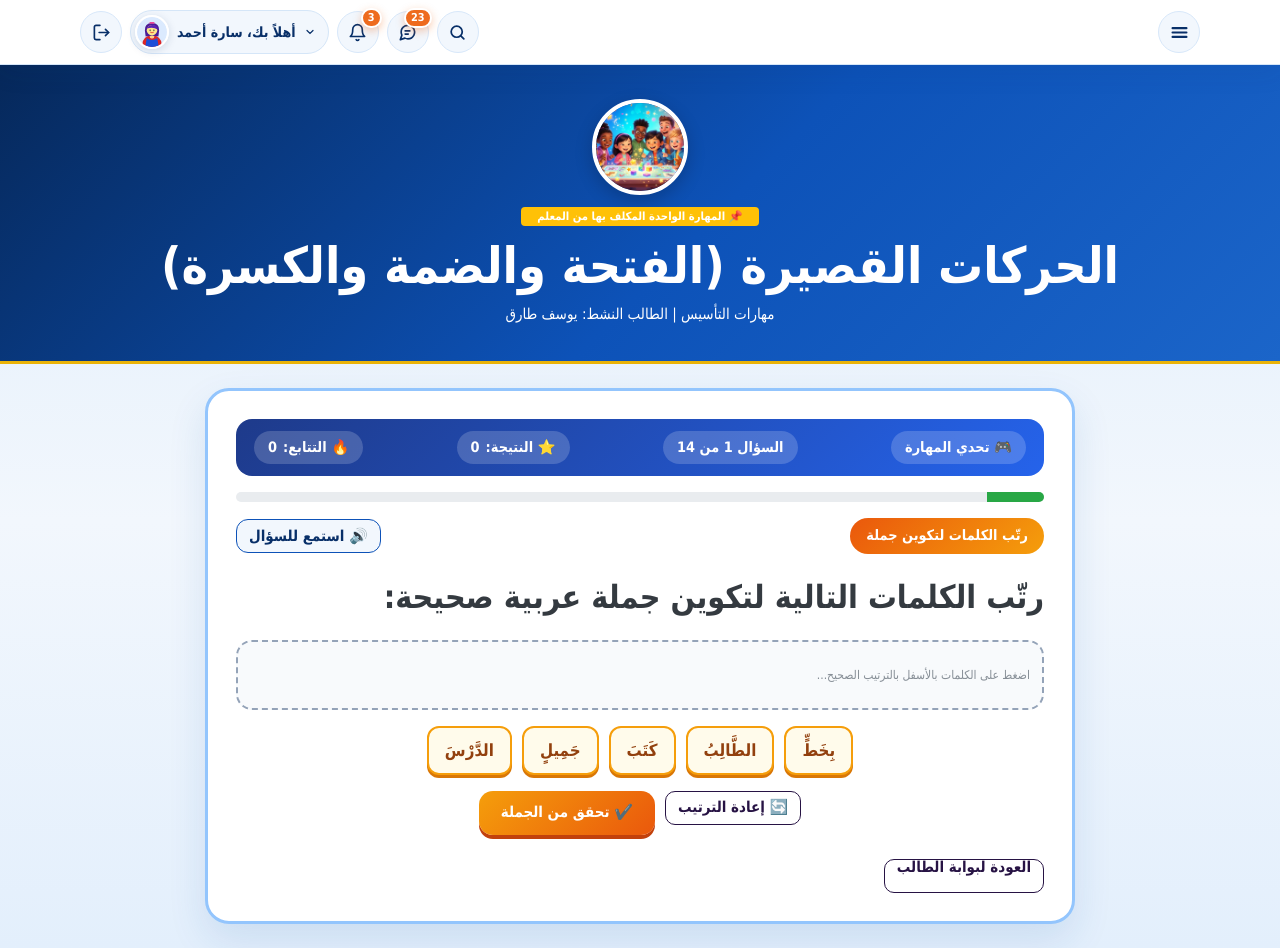
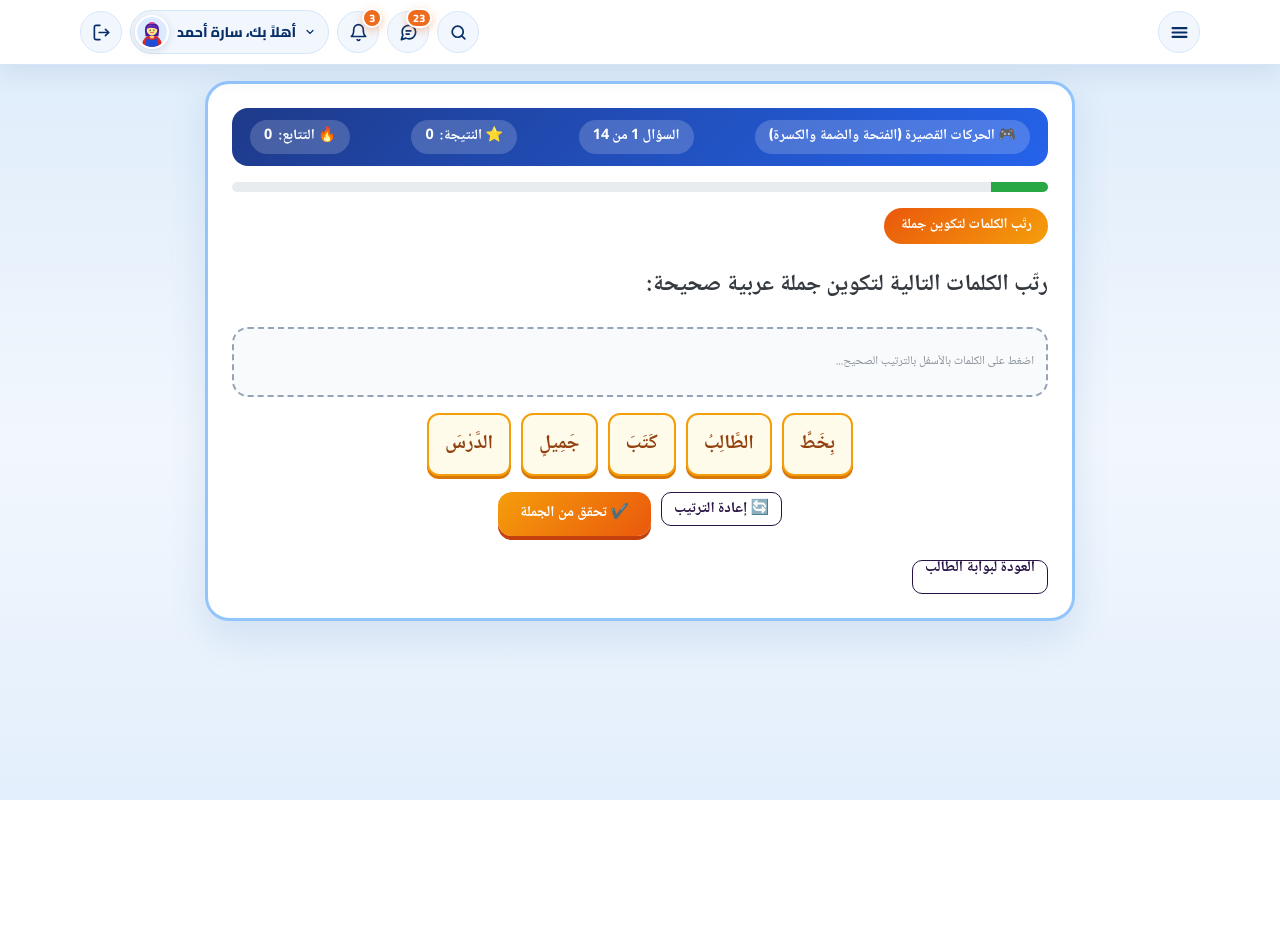
Before and after one commit to ee24ed-ctrl/iqra-arabic-platform, a plain HTML site: page الأنشطة/index.html in a window 1280 px wide. After the commit the page ends 800 px from the top, so only its background shows below. Drawn offline with nearby package versions, Linux system fonts and the light colour scheme.

Commit message:
Remove activities hero banner and listening, improve Arabic font with tashkeel

```diff
--- a/الأنشطة/index.html
+++ b/الأنشطة/index.html
@@ -5,24 +5,35 @@
   <meta name="viewport" content="width=device-width, initial-scale=1.0">
   <title>الألعاب التفاعلية للمهارات – أقرأ بالعربية</title>
   <link rel="icon" href="../favicon.ico">
+  <link rel="preconnect" href="https://fonts.googleapis.com">
+  <link rel="preconnect" href="https://fonts.gstatic.com" crossorigin>
+  <link href="https://fonts.googleapis.com/css2?family=Cairo:wght@600;700;800&family=Noto+Naskh+Arabic:wght@500;600;700&display=swap" rel="stylesheet">
   <link rel="stylesheet" href="../wp-content/themes/kindori/assets/css/bootstrap.min.css">
   <link rel="stylesheet" href="../wp-content/themes/kindori/assets/css/awesome5.min.css">
   <link rel="stylesheet" href="../wp-content/themes/kindori/assets/css/theme.css">
   <link rel="stylesheet" href="../assets/mobile-responsive.css?v=20261116_3">
   <style>
-    body { direction: rtl; text-align: right; background: linear-gradient(180deg, #eff6ff 0%, #f8fafc 100%); font-family: Tahoma, Arial, sans-serif; min-height: 100vh; }
+    body {
+      direction: rtl; text-align: right;
+      background: linear-gradient(180deg, #eff6ff 0%, #f8fafc 100%);
+      font-family: 'Noto Naskh Arabic', 'Cairo', Tahoma, Arial, sans-serif;
+      font-feature-settings: "kern" 1, "liga" 1, "calt" 1;
+      letter-spacing: 0;
+      min-height: 100vh;
+    }
     .portal-header { background: #fff; box-shadow: 0 4px 18px rgba(0,0,0,0.06); padding: 12px 0; }
     .portal-header img.logo { max-height: 48px; }
-    .portal-banner {
-      background: linear-gradient(120deg, rgba(28, 90, 166, 0.94), rgba(19, 64, 120, 0.94)),
-        url("../wp-content/uploads/2022/06/bg-page-title-copy.webp") center/cover no-repeat;
-      color: #fff; padding: 34px 0; text-align: center;
-    }
-    .portal-banner h1 { color: #fff; font-weight: 800; margin-bottom: 6px; }
     .act-card {
-      background: #fff; border-radius: 24px; padding: 28px;
+      background: #fff; border-radius: 24px; padding: 24px;
       box-shadow: 0 16px 38px rgba(28, 90, 166, 0.12); border: 3px solid #93c5fd;
       position: relative; overflow: hidden; animation: fadeSlideIn 0.35s ease-out;
+    }
+    .act-card h4 {
+      font-family: 'Noto Naskh Arabic', 'Cairo', Arial, sans-serif;
+      font-size: 1.45rem;
+      line-height: 2.2;
+      font-weight: 700;
+      letter-spacing: 0;
     }
     .game-hud {
       display: flex; flex-wrap: wrap; justify-content: space-between; align-items: center; gap: 10px;
@@ -44,7 +55,8 @@
     .opt-btn {
       display: flex; align-items: center; gap: 12px; width: 100%; text-align: right;
       padding: 14px 18px; border-radius: 16px; border: 2px solid #cbd5e1; background: #f8fafc;
-      font-size: 1.12rem; font-weight: 800; color: #1e293b; cursor: pointer; margin-bottom: 10px;
+      font-family: 'Noto Naskh Arabic', 'Cairo', Arial, sans-serif;
+      font-size: 1.32rem; line-height: 2.1; font-weight: 700; letter-spacing: 0; color: #1e293b; cursor: pointer; margin-bottom: 10px;
       transition: transform 0.15s, border-color 0.2s, background 0.2s;
     }
     .opt-btn:hover:not(:disabled) { transform: translateY(-2px); border-color: #2563eb; background: #eff6ff; }
@@ -64,7 +76,8 @@
     }
     .order-bank { display: flex; flex-wrap: wrap; gap: 10px; justify-content: center; margin-bottom: 16px; }
     .word-chip {
-      padding: 10px 16px; border-radius: 12px; font-weight: 800; font-size: 1.05rem;
+      padding: 10px 16px; border-radius: 12px; font-weight: 700; font-size: 1.24rem; line-height: 2.0; letter-spacing: 0;
+      font-family: 'Noto Naskh Arabic', 'Cairo', Arial, sans-serif;
       border: 2px solid #f59e0b; background: #fffbeb; color: #92400e; cursor: pointer;
       box-shadow: 0 3px 0 #d97706;
     }
@@ -73,8 +86,9 @@
 
     /* Matching Pairs */
     .match-item {
-      width: 100%; text-align: center; padding: 13px 14px; border-radius: 14px; font-weight: 800;
-      font-size: 1.05rem; border: 2px solid #cbd5e1; background: #fff; color: #0f172a;
+      width: 100%; text-align: center; padding: 13px 14px; border-radius: 14px; font-weight: 700;
+      font-family: 'Noto Naskh Arabic', 'Cairo', Arial, sans-serif;
+      font-size: 1.24rem; line-height: 2.0; letter-spacing: 0; border: 2px solid #cbd5e1; background: #fff; color: #0f172a;
       cursor: pointer; margin-bottom: 10px; transition: all 0.16s;
     }
     .match-item.selected { border-color: #7c3aed; background: #f3e8ff; color: #5b21b6; transform: scale(1.02); }
@@ -95,16 +109,7 @@
   </style>
 </head>
 <body>
-  <section class="portal-banner">
-    <div class="container">
-      <img src="../assets/generated/arcade-hero.jpg" alt="الألعاب التفاعلية" style="width:96px;height:96px;object-fit:cover;border-radius:50%;border:4px solid #fff;box-shadow:0 6px 18px rgba(0,0,0,0.2);" class="mb-2">
-      <div class="mb-2"><span class="badge badge-warning text-white px-3 py-1" id="assignedBadge">📌 المهارة المكلف بها من المعلم</span></div>
-      <h1 id="actTitle">المهارة التفاعلية</h1>
-      <p id="actMeta" class="mb-0"></p>
-    </div>
-  </section>
-
-  <main class="container py-4">
+  <main class="container py-3">
     <div class="row">
       <div class="col-lg-9 mx-auto">
         <!-- Assigned Skill Intro / Single-Question Game Stage -->
@@ -126,27 +131,12 @@
       var activeId = params.get('id') || assignedId;
       var allSkills = (typeof S.getAllSkills === 'function') ? S.getAllSkills() : S.SKILLS;
       var skill = allSkills.find(function (x) { return x.id === activeId; }) || allSkills[0];
-      var isTeacherAssigned = (skill.id === assignedId);
-
-      $('#assignedBadge').text(isTeacherAssigned ? '📌 المهارة الواحدة المكلف بها من المعلم' : '🎮 تحدي مهارة تفاعلية');
-      $('#actTitle').text(skill.title);
-      $('#actMeta').text(skill.cat + ' | الطالب النشط: ' + sname);
 
       var quiz = S.getSkillQuiz(skill.id);
       var qIdx = 0;
       var score = 0;
       var streak = 0;
       var answered = false;
-
-      function speakArabic(text) {
-        if ('speechSynthesis' in window) {
-          window.speechSynthesis.cancel();
-          var u = new SpeechSynthesisUtterance(text);
-          u.lang = 'ar-SA';
-          u.rate = 0.9;
-          window.speechSynthesis.speak(u);
-        }
-      }
 
       function celebrate() {
         var $stage = $('#actStage');
@@ -167,7 +157,7 @@
 
         $s.append(
           '<div class="game-hud">' +
-            '<span class="hud-pill">🎮 تحدي المهارة</span>' +
+            '<span class="hud-pill">🎮 ' + skill.title + '</span>' +
             '<span class="hud-pill">السؤال ' + (qIdx + 1) + ' من ' + quiz.length + '</span>' +
             '<span class="hud-pill">⭐ النتيجة: <span id="hudScore">' + score + '</span></span>' +
             '<span class="hud-pill">🔥 التتابع: <span id="hudStreak">' + streak + '</span></span>' +
@@ -177,9 +167,8 @@
           '</div>' +
           '<div class="d-flex justify-content-between align-items-center flex-wrap mb-2" style="gap:8px;">' +
             '<span class="q-type-pill q-type-' + q.type + '">' + q.typeLabel + '</span>' +
-            '<button type="button" id="speakQBtn" class="btn btn-outline-primary btn-sm font-weight-bold">🔊 استمع للسؤال</button>' +
           '</div>' +
-          '<h4 class="font-weight-bold text-dark my-3" style="line-height:1.7;">' + q.question + '</h4>' +
+          '<h4 class="font-weight-bold text-dark my-3">' + q.question + '</h4>' +
           '<div id="qArea"></div>' +
           '<div id="qMsg" class="mt-3"></div>' +
           '<div class="d-flex justify-content-between align-items-center mt-4">' +
@@ -187,8 +176,6 @@
             '<button type="button" id="nextQBtn" class="btn-3d-green d-none">السؤال التالي ←</button>' +
           '</div>'
         );
-
-        $('#speakQBtn').on('click', function () { speakArabic(q.question); });
 
         var $area = $('#qArea');
 
@@ -205,7 +192,6 @@
             $btn.on('click', function () {
               if (answered) return;
               answered = true;
-              speakArabic(opt);
               $area.find('.opt-btn').prop('disabled', true);
               if (q.type === 'fill') {
                 $('#fillBlankSlot').text(opt).css({ borderBottomColor: i === q.answer ? '#16a34a' : '#dc2626', background: i === q.answer ? '#dcfce7' : '#fee2e2', color: i === q.answer ? '#166534' : '#991b1b' });
@@ -265,7 +251,6 @@
             var $c = $('<button type="button" class="word-chip" data-idx="' + idx + '" style="' + (isSentenceMode ? 'width:100%;text-align:right;' : '') + '">' + tok + '</button>');
             $c.on('click', function () {
               if (answered) return;
-              speakArabic(tok);
               placed.push({ idx: idx, text: tok });
               syncOrder();
             });
@@ -352,7 +337,6 @@
               $colL.find('.left-item').removeClass('selected');
               $(this).addClass('selected');
               leftPick = i;
-              speakArabic(p[0]);
             });
             $colL.append($lBtn);
           });
```
